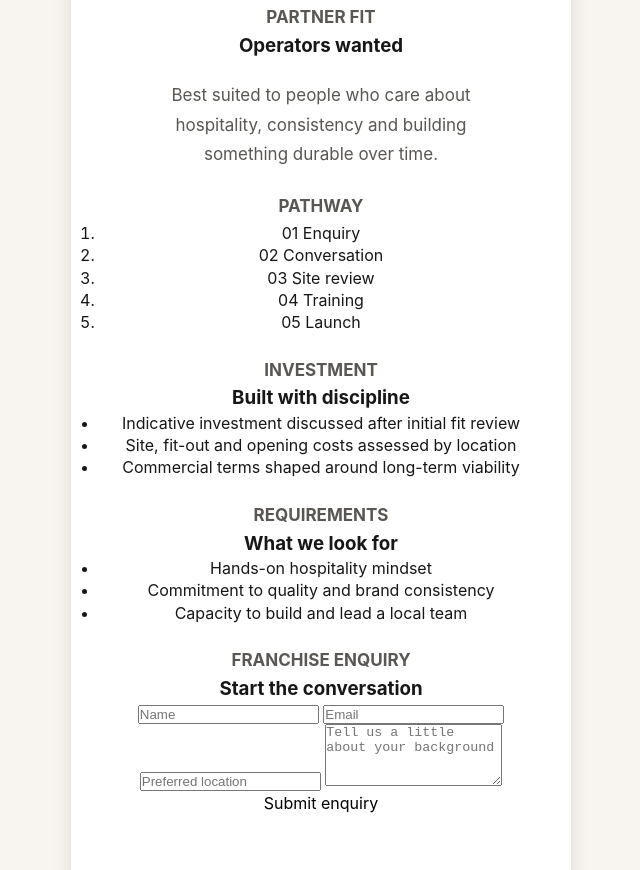
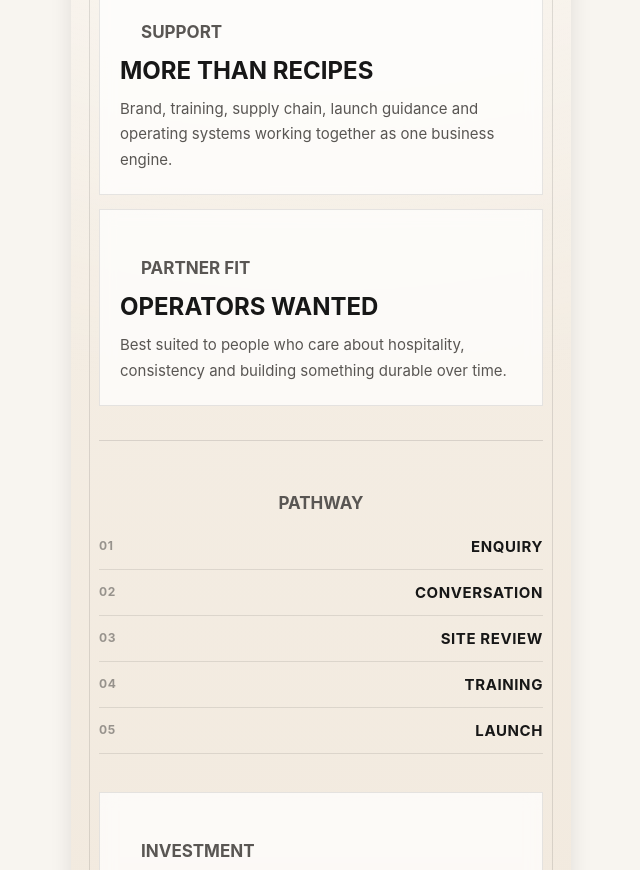
Before and after one commit to timtiainsydney/dumpling-time-pwa, a website built with Vite: page index.html in a window 1280 px wide. Shown: the part 6585-7455 px from the top of the page, without its empty margins (319-959 px from the left). Built offline with nearby package versions, Linux system fonts and the light colour scheme.

Commit message:
Style franchise section

```diff
--- a/src/styles.css
+++ b/src/styles.css
@@ -831,3 +831,180 @@ button {
     justify-content: flex-end;
   }
 }
+
+.poster-business {
+  position: relative;
+  overflow: hidden;
+  background:
+    radial-gradient(circle at top center, rgba(255, 255, 255, 0.9), transparent 42%),
+    linear-gradient(180deg, #f7f2ea 0%, #efe5d8 100%);
+}
+
+.poster-business::before {
+  content: '';
+  position: absolute;
+  inset: 18px;
+  border: 1px solid rgba(23, 23, 23, 0.12);
+  pointer-events: none;
+}
+
+.franchise-hero,
+.franchise-grid,
+.franchise-steps,
+.franchise-details,
+.franchise-form {
+  position: relative;
+  z-index: 1;
+}
+
+.poster-business .franchise-lead {
+  max-width: 390px;
+}
+
+.franchise-metrics {
+  display: flex;
+  justify-content: center;
+  gap: 10px;
+  margin-top: 28px;
+}
+
+.franchise-metrics span {
+  padding: 10px 14px;
+  border: 1px solid rgba(23, 23, 23, 0.16);
+  border-radius: 999px;
+  color: #171717;
+  font-size: 12px;
+  font-weight: 800;
+  letter-spacing: 0.08em;
+  text-transform: uppercase;
+  background: rgba(255, 255, 255, 0.62);
+}
+
+.franchise-btn,
+.franchise-submit {
+  margin-top: 28px;
+  padding: 14px 20px;
+  border-radius: 999px;
+  background: #171717;
+  color: #ffffff;
+  font-size: 13px;
+  font-weight: 800;
+  letter-spacing: 0.05em;
+  text-transform: uppercase;
+}
+
+.franchise-grid,
+.franchise-details {
+  display: grid;
+  gap: 14px;
+  margin-top: 38px;
+}
+
+.franchise-grid article,
+.franchise-details article,
+.franchise-form {
+  padding: 22px 20px;
+  text-align: left;
+  background: rgba(255, 255, 255, 0.72);
+  border: 1px solid rgba(23, 23, 23, 0.1);
+  backdrop-filter: blur(8px);
+}
+
+.franchise-grid h3,
+.franchise-details h3,
+.franchise-form h3 {
+  margin-top: 10px;
+  font-size: 24px;
+  line-height: 1.08;
+  text-transform: uppercase;
+}
+
+.poster-business .franchise-grid p:last-child {
+  margin: 12px 0 0;
+  max-width: none;
+  font-size: 15px;
+  line-height: 1.7;
+}
+
+.franchise-steps {
+  margin-top: 34px;
+  padding-top: 26px;
+  border-top: 1px solid rgba(23, 23, 23, 0.12);
+}
+
+.franchise-steps ol {
+  display: grid;
+  gap: 12px;
+  margin-top: 18px;
+  padding: 0;
+  list-style: none;
+}
+
+.franchise-steps li {
+  display: flex;
+  align-items: center;
+  justify-content: space-between;
+  padding-bottom: 12px;
+  border-bottom: 1px solid rgba(23, 23, 23, 0.1);
+  color: #171717;
+  font-size: 15px;
+  font-weight: 700;
+  letter-spacing: 0.04em;
+  text-transform: uppercase;
+}
+
+.franchise-steps span {
+  color: rgba(23, 23, 23, 0.42);
+  font-size: 12px;
+}
+
+.franchise-details ul {
+  display: grid;
+  gap: 12px;
+  margin-top: 18px;
+  padding-left: 18px;
+  color: #595653;
+  font-size: 15px;
+  line-height: 1.6;
+}
+
+.franchise-form {
+  display: grid;
+  gap: 12px;
+  margin-top: 18px;
+}
+
+.franchise-form input,
+.franchise-form textarea {
+  width: 100%;
+  padding: 14px 15px;
+  border: 1px solid rgba(23, 23, 23, 0.14);
+  border-radius: 8px;
+  background: rgba(255, 255, 255, 0.9);
+  color: #171717;
+  font: inherit;
+}
+
+.franchise-form textarea {
+  resize: vertical;
+}
+
+.franchise-submit {
+  justify-self: start;
+  margin-top: 6px;
+}
+
+.franchise-status {
+  min-height: 20px;
+  margin: 4px 0 0;
+  font-size: 14px;
+  line-height: 1.5;
+}
+
+.franchise-status.success {
+  color: #27613b;
+}
+
+.franchise-status.error {
+  color: #9f2d2d;
+}
```
